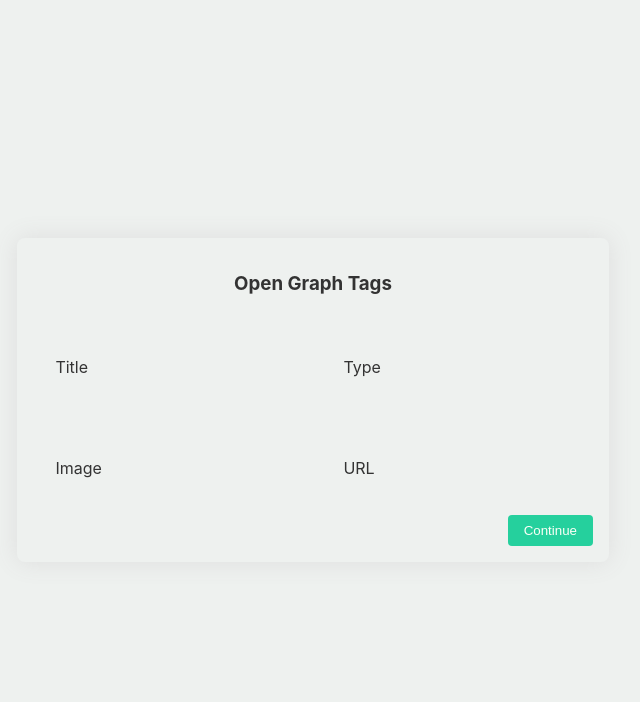
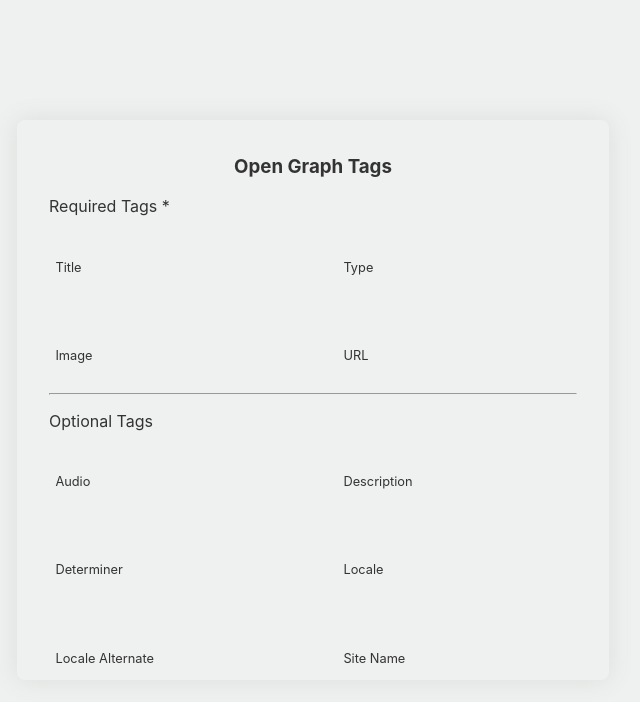
Before and after one commit to manan30/meta-tags-generator, a Svelte app: page / in a window 1280 px wide. Shown: the top 702 px of the page, without its empty margins (327-967 px from the left). Built offline with nearby package versions, Linux system fonts and the light colour scheme.

Commit message:
Adding required and optional og meta tags to open graph form

```diff
--- a/src/App.svelte
+++ b/src/App.svelte
@@ -16,10 +16,13 @@
     padding: 1rem;
 
     height: auto;
+    max-height: calc(70% - 2rem);
     width: 35rem;
 
     border-radius: 0.5rem;
     box-shadow: 0 0 1.5rem #dddddd;
+
+    overflow: auto;
   }
 
   .button-container {
--- a/src/forms/OpenGraphForm.svelte
+++ b/src/forms/OpenGraphForm.svelte
@@ -3,21 +3,46 @@
     text-align: center;
   }
 
-  form {
+  .form-input-container {
     display: grid;
     gap: 1rem 1rem;
     grid-template-columns: 1fr 1fr;
 
     margin-bottom: 1rem;
+
+    font-size: 0.8rem;
+  }
+
+  hr {
+    margin: 0.5rem 1rem 1rem 1rem;
   }
 </style>
 
 <h3>Open Graph Tags</h3>
+<div style="margin: 0 1rem;">Required Tags *</div>
 <form>
-  <Input labelFor="Title" required={true} />
-  <Input labelFor="Type" required={true} />
-  <Input labelFor="Image" required={true} />
-  <Input labelFor="URL" required={true} />
+  <div class="form-input-container">
+    <Input labelFor="Title" required={true} />
+    <Input labelFor="Type" required={true} />
+    <Input labelFor="Image" required={true} />
+    <Input labelFor="URL" required={true} />
+  </div>
+  <hr />
+  <div style="margin: 0 1rem;">Optional Tags</div>
+  <div class="form-input-container">
+    <Input labelFor="Audio" />
+    <Input labelFor="Description" />
+    <Input labelFor="Determiner" />
+    <Input labelFor="Locale" />
+    <Input labelFor="Locale Alternate" />
+    <Input labelFor="Site Name" />
+    <Input labelFor="Video" />
+    <Input labelFor="Video" />
+    <Input labelFor="Video" />
+    <Input labelFor="Video" />
+    <Input labelFor="Video" />
+    <Input labelFor="Video" />
+  </div>
 </form>
 
 <script>
```
